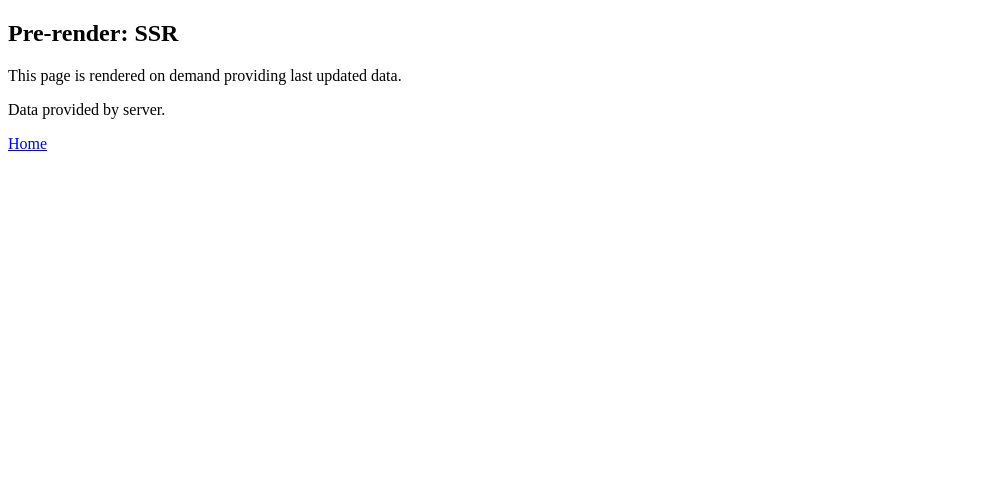
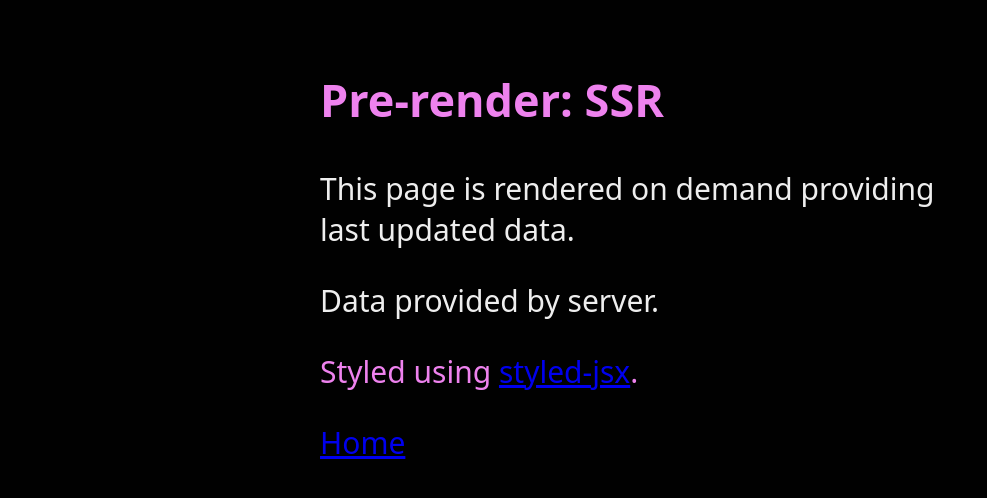
Before and after one commit to maurocarrero/nextjs-session, a Next.js app: page /ssr in a window 1280 px wide. Shown: the top 498 px of the page, without its empty margins (0-987 px from the left). Built offline with nearby package versions, Linux system fonts and the light colour scheme.

Commit message:
feat(step2): ssr
add style to SSR page

```diff
--- /dev/null
+++ b/pages/_app.js
@@ -0,0 +1,5 @@
+import '../src/styles.css';
+
+export default function SessionApp({ Component, pageProps }) {
+  return <Component {...pageProps} />;
+}
--- a/pages/ssr.js
+++ b/pages/ssr.js
@@ -1,9 +1,30 @@
 const SSRPage = ({ data }) => (
   <section>
-    <h1>Pre-render: SSR</h1>
+    <h1 className="morado">Pre-render: SSR</h1>
     <p>This page is rendered on demand providing last updated data.</p>
     <p>{data}</p>
+    <p className="morado">
+      {'Styled using '}
+      <a target="_blank" href={'https://github.com/zeit/styled-jsx'}>
+        styled-jsx
+      </a>
+      {'.'}
+    </p>
     <a href="/">Home</a>
+    <style jsx>{`
+      .morado {
+        color: violet;
+      }
+    `}</style>
+    <style global jsx>{`
+      body {
+        background: #010101;
+        color: #eeeeee;
+      }
+      .morado {
+        color: violet;
+      }
+    `}</style>
   </section>
 );
 
--- /dev/null
+++ b/src/styles.css
@@ -0,0 +1,7 @@
+body {
+  font-family: 'Andale Mono', 'SF Pro Icons', system-ui;
+  font-size: 30px;
+  padding: 2rem 2rem 5rem;
+  max-width: 40rem;
+  margin: 0 auto;
+}
```
